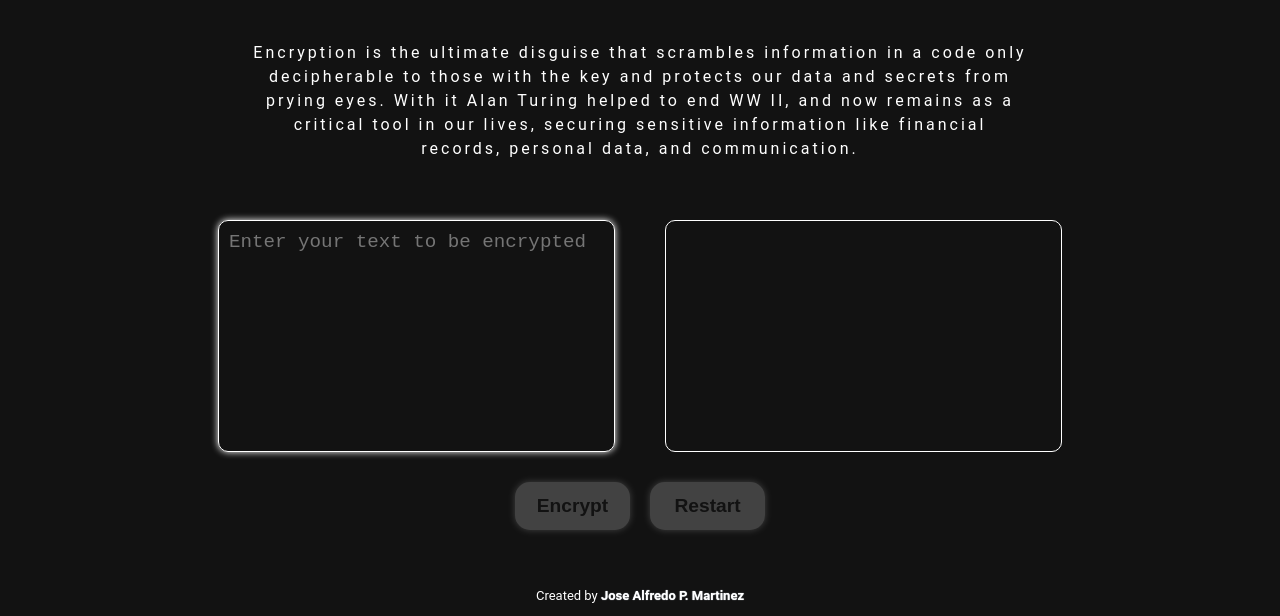
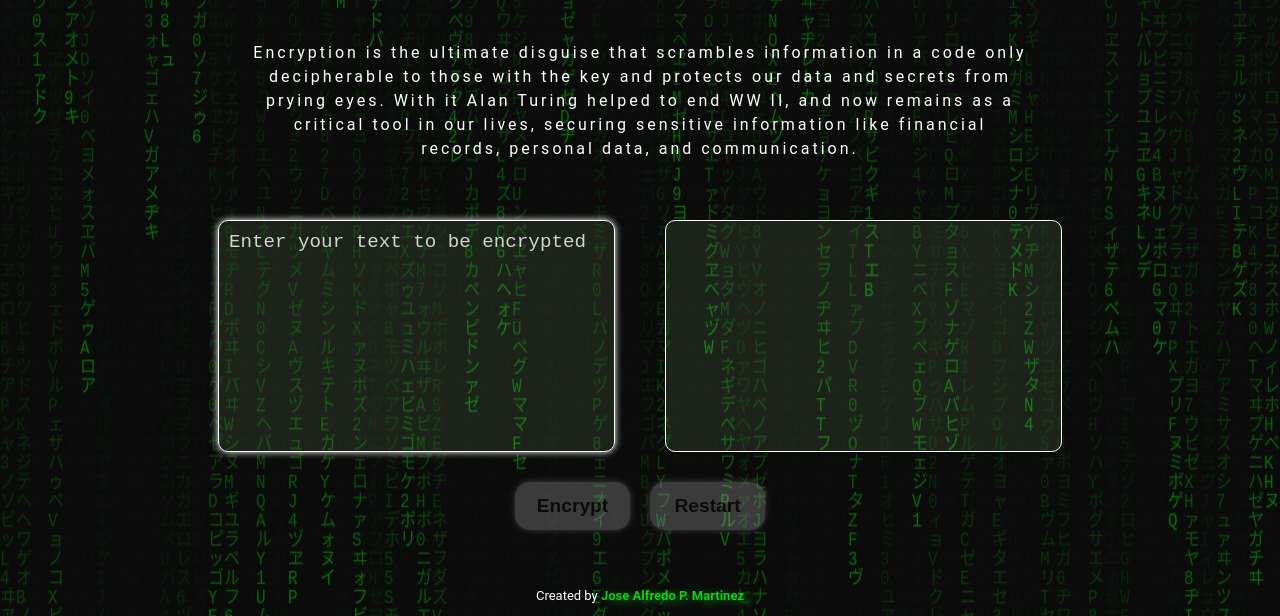
Before and after one commit to joparedesm/Encrypter, a plain HTML site: page index.html in a window 1280 px wide. Shown: the part 184-800 px from the top of the page. Drawn offline with Linux system fonts and the light colour scheme.

Commit message:
Add: Matrix background

```diff
--- a/encrypter.css
+++ b/encrypter.css
@@ -34,6 +34,7 @@ header h1{
     overflow: hidden;
     text-overflow: ellipsis;
     white-space: nowrap;
+    filter: drop-shadow(0px 0px 1px #fff);
 }
 
 main p {
@@ -60,7 +61,7 @@ textarea {
     border-radius: 10px;
     font-size: 1.2rem;
     font-weight: 500;
-    background-color: transparent;
+    background: #c5ffac1a;
     resize: unset;
     aspect-ratio: 16/4;
 }
@@ -95,10 +96,10 @@ footer p{
 }
 
 footer p a{
-    color: #fff;
     text-decoration: none;
     font-weight: 600;
-    text-shadow: #d4dbe2 0px 0px 1px;
+    color: #10d219;
+    text-shadow: #10d21994 7px 2px 10px;
 }
 
 .logo-container {
@@ -119,6 +120,17 @@ svg{
 
 svg path{
     fill: #fff;
+    filter: drop-shadow(0px 0px 2px #fff);
+}
+
+#Matrix{
+    width: 100%;
+    height: 100%;
+    position: fixed;
+    top: 0;
+    left: 0;
+    z-index: -100;
+    opacity: 0.4;
 }
 
 @media (min-width: 430px){
@@ -186,6 +198,10 @@ svg path{
         width: 5rem;
         height: 5rem;
     }
+
+    #Matrix{
+        height: 120vh;
+    }
 }
 
 
@@ -201,9 +217,14 @@ textarea:focus {
 #btn:active, #btnClear:active{
     -webkit-box-shadow: 0px 0px 0px 0px rgba(255,255,255,1);
     -moz-box-shadow: 0px 0px 0px 0px rgba(255,255,255,1);
-    box-shadow: 0px 0px 0px 0px rgba(255,255,255,1);
+    box-shadow: 0px 0px 0px 0px rgb(255, 255, 255);
 }
 
 footer p a:hover{
     text-decoration: underline;
 }
+
+textarea::placeholder{
+    color: #fff;
+    opacity: 0.8;
+}
--- a/index.html
+++ b/index.html
@@ -8,6 +8,7 @@
     <link rel="stylesheet" href="encrypter.css">
 </head>
 <body>
+    <canvas id="Matrix"></canvas>
     <div class="logo-container">
     <a>
         <svg viewBox="0 0 32 48" fill="none" xmlns="http://www.w3.org/2000/svg">
@@ -43,5 +44,6 @@
     </footer>
 
     <script src="encrypter.js"></script>
+    <script src="matrixBG.js"></script>
 </body>
 </html>
--- /dev/null
+++ b/matrixBG.js
@@ -0,0 +1,42 @@
+const canvas = document.getElementById('Matrix');
+const context = canvas.getContext('2d');
+
+const katakana = 'アァカサタナハマヤャラワガザダバパイィキシチニヒミリヰギジヂビピウゥクスツヌフムユュルグズブヅプエェケセテネヘメレヱゲゼデベペオォコソトノホモヨョロヲゴゾドボポヴッン';
+const latin = 'ABCDEFGHIJKLMNOPQRSTUVWXYZ';
+const nums = '0123456789';
+
+const alphabet = katakana + latin + nums;
+
+const fontSize = 16;
+const columns = canvas.width;
+
+
+canvas.width = window.innerWidth;
+canvas.height = window.innerHeight;
+
+const rainDrops = [];
+
+for( let x = 0; x < columns; x++ ) {
+    rainDrops[x] = 1;
+}
+
+const draw = () => {
+  context.fillStyle = 'rgba(0,0,0,0.05)'
+  context.fillRect(0,0, canvas.width, canvas.height);
+
+    context.fillStyle = '#0F0';
+    context.font = fontSize + 'px monospace';
+
+    for(let i = 0; i < rainDrops.length; i++)
+    {
+        const text = alphabet.charAt(Math.floor(Math.random() * alphabet.length));
+        context.fillText(text, i*fontSize, rainDrops[i]*fontSize);
+
+        if(rainDrops[i]*fontSize > canvas.height && Math.random() > 0.975){
+            rainDrops[i] = 0;
+        }
+        rainDrops[i]++;
+    }
+}
+
+setInterval(draw, 30);
```
